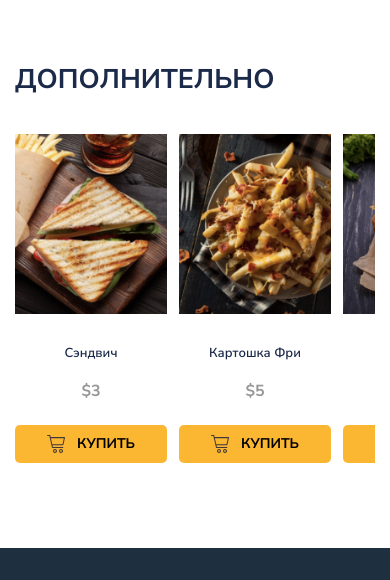
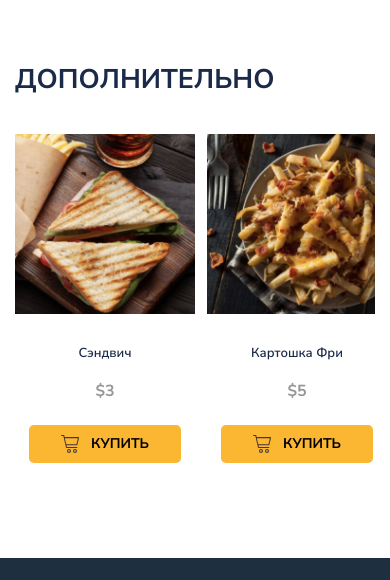
Before and after one commit to den7466/Module01-Burger, a plain HTML site: page menu.html in a window 390 px wide. Shown: the part 2020-2600 px from the top of the page. Drawn offline with nearby package versions, Linux system fonts and the light colour scheme.

Commit message:
Update css for mobile

```diff
--- a/styles/main.css
+++ b/styles/main.css
@@ -774,7 +774,7 @@ main {
 
     .menu-other {
         overflow: hidden;
-        height: 558px;
+        height: 680px;
     }
 
     .menu-other .menu-grid {
@@ -786,12 +786,12 @@ main {
     }
 
     .menu-other .menu-grid-item {
-        flex: 0 0 281px;
+        flex: 0 0 50%;
     }
 
     .menu-other .menu-grid-cover,
     .menu-other .menu-grid-cover img {
-        height: 320px;
+        height: 430px;
     }
 
     .footer-tel {
@@ -811,6 +811,11 @@ main {
     .header {
         gap: 21px;
     }
+
+    /* .menu-other .menu-grid-cover,
+    .menu-other .menu-grid-cover img {
+        height: 320px;
+    } */
 
     .footer {
         padding-top: 54px;
@@ -905,12 +910,14 @@ main {
         gap: 24px 12px;
     }
 
-    .menu-grid-cover {
-        height: 180px;
+    .menu-grid-cover,
+    .menu-grid-cover img {
+        height: 320px;
     }
 
-    .menu-grid-cover img {
-        height: 100%;
+    .menu-other .menu-grid-cover,
+    .menu-other .menu-grid-cover img {
+        height: 320px;
     }
 
     .menu-grid-title {
@@ -922,19 +929,35 @@ main {
     }
 
     .menu-other {
-        height: 420px;
+        height: 550px;
     }
 
     .menu-other .menu-grid-item {
-        flex: 0 0 130px;
+        flex: 0 0 50%;
     }
 
-    .menu-other .menu-grid-cover {
+    /* .menu-other .menu-grid-cover {
         height: 180px;
     }
 
     .menu-other .menu-grid-cover img {
         height: 100%;
+    } */
+}
+
+@media (max-width: 400px) {
+    .menu-other {
+        height: 430px;
+    }
+
+    .menu-grid-cover,
+    .menu-grid-cover img {
+        height: 180px;
+    }
+
+    .menu-other .menu-grid-cover,
+    .menu-other .menu-grid-cover img {
+        height: 180px;
     }
 }
 
@@ -944,9 +967,7 @@ main {
         height: 37px;
         background-size: contain;
     }
-}
 
-@media (max-width: 320px) {
     main {
         margin-top: 33px;
     }
@@ -999,3 +1020,7 @@ main {
         padding-bottom: 30px;
     }
 }
+/*
+@media (max-width: 320px) {
+
+} */
```
